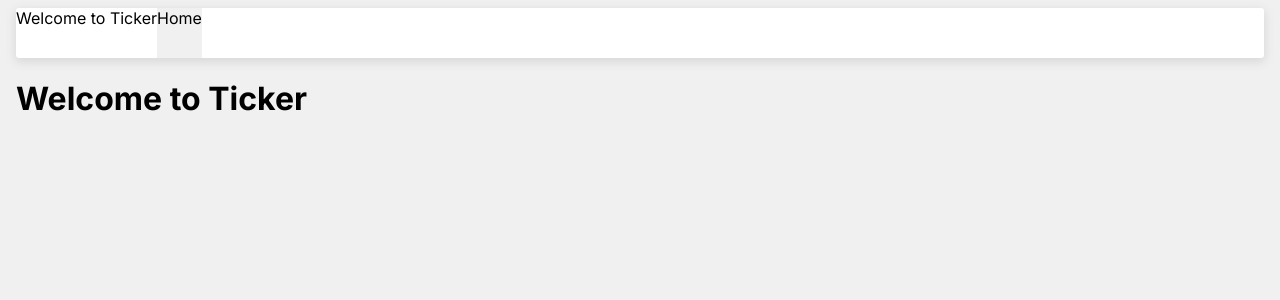
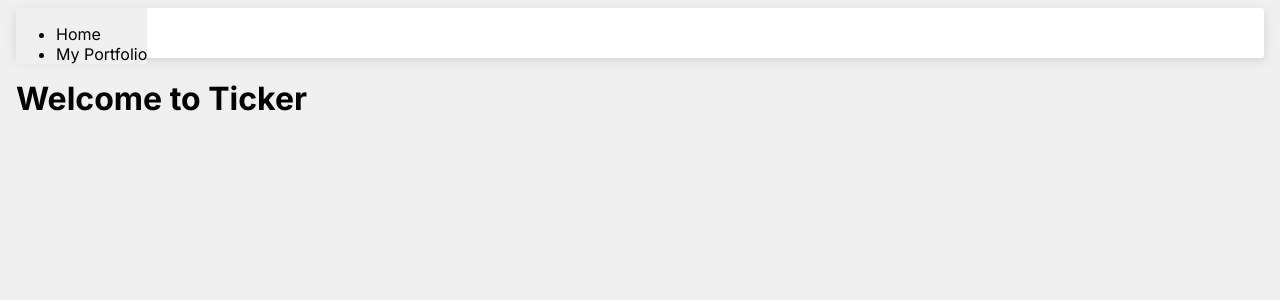
Before and after one commit to ynnxl/ticker, a React (Vite) app in the folder frontend/myapp/: page / in a window 1280 px wide. Shown: the top 300 px of the page. Built offline with nearby package versions, Linux system fonts and the light colour scheme.

Commit message:
Update header.jsx

```diff
--- a/frontend/myapp/src/components/header.jsx
+++ b/frontend/myapp/src/components/header.jsx
@@ -6,10 +6,18 @@ function header() {
     return(
         <main>
             <body class='header'>
-                Welcome to Ticker
-                <a>Home</a>
+                <a></a>
+                <div>
+                <ul>
+                    <li>
+                        <a>Home</a>
+                    </li>
+                    <li>
+                        <a>My Portfolio</a>
+                    </li>
+                </ul>
+                </div>
             </body>
-
         </main>
 
     )
```
